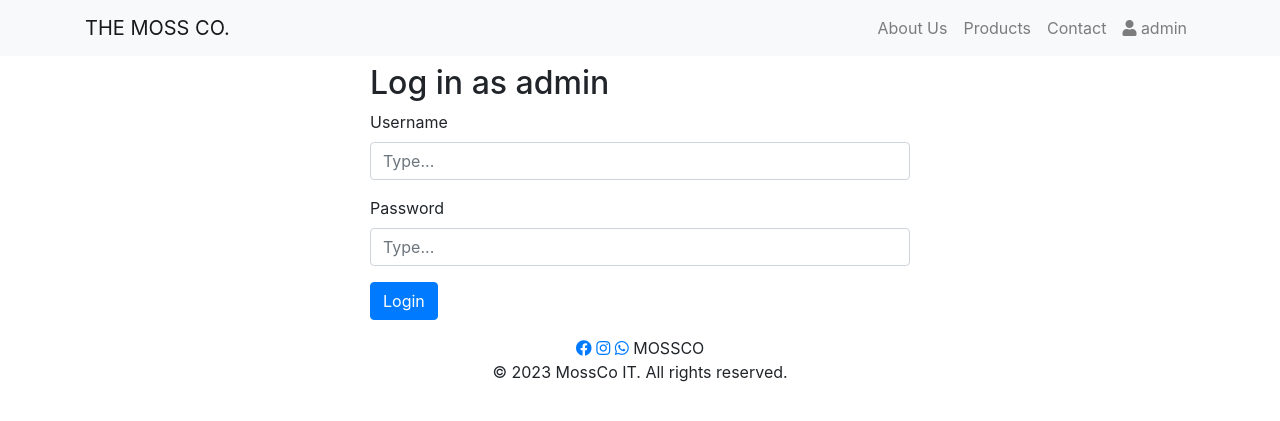
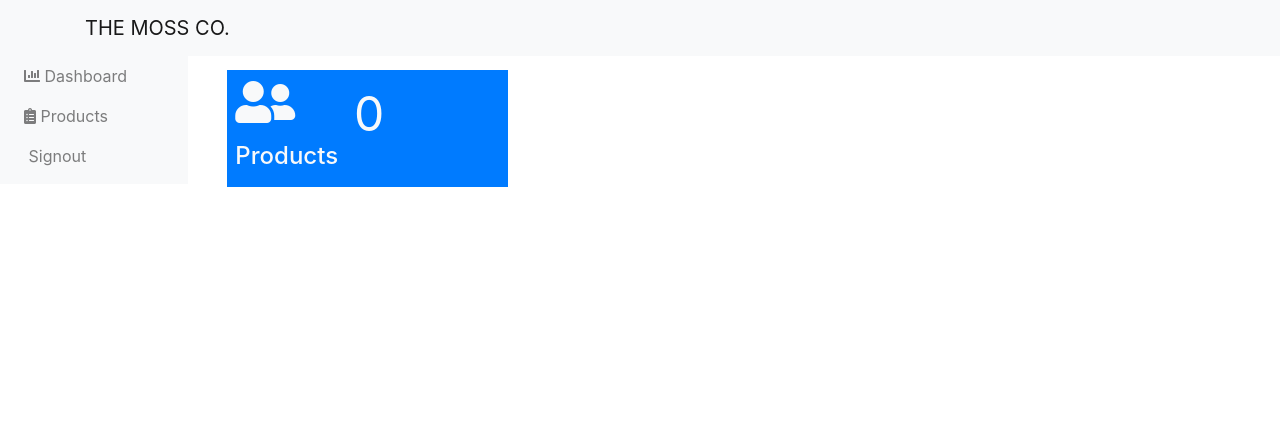
Before and after one commit to ndahimana154/mossco-products-website, a PHP site: page /admin-home.php in a window 1280 px wide. Shown: the top 421 px of the page. Run offline with PHP 8.4, Linux system fonts and the light colour scheme; data that the repository does not hold is empty.

Commit message:
Finished displaying products

```diff
--- a/admin-home.php
+++ b/admin-home.php
@@ -19,66 +19,45 @@
 
     <!-- Navigation -->
     <?php
-        include("php/out-nav.php");
+        include("php/admin-nav.php");
     ?>
 
-    <!-- Login Form -->
-    <div class="container mt-5">
-        <div class="row justify-content-center">
-            <div class="col-md-6 mt-3">
-                <h2>
-                    Log in as admin
-                </h2>
-                <form action="" method="POST">
-                    <?php
-                        if (isset($_POST['loginBTN'])) {
-                            $un = $_POST['username'];
-                            $pw = $_POST['password'];
-                            $check_un = mysqli_query($server,"SELECT * from admin WHERE user_name = '$un'");
-                            if (mysqli_num_rows($check_un) !=1) {
-                                ?>
-                                <p class="alert alert-danger">
-                                    Username not found!
-                                </p>
-                                <?php
-                            }
-                            else {
-                                $check_pw_match = mysqli_query($server,"SELECT * from admin WHERE user_name = '$un'
-                                    AND password = '$pw'
-                                ");
-                                if (mysqli_num_rows($check_pw_match) !=1) {
-                                    ?>
-                                    <p class="alert alert-danger">
-                                        Password doesn't match with Username
-                                    </p>
-                                    <?php
-                                }
-                                else {
-                                    $data_userid = mysqli_fetch_array($check_pw_match);
-                                    $userid = $data_userid['user_id'];
-                                    $_SESION['acting_user_id'] = $userid;
-                                    header("location: admin-home.php");
-                                }
-                            }
-                        }
-                    ?>
-                    <div class="form-group">
-                        <label for="username">Username</label>
-                        <input type="text" class="form-control" id="username" name="username" placeholder="Type..." required>
+    <div class="row" style="">
+        <!-- Left navigation links -->
+        <?php
+            include("php/admin-left-links.php");
+        ?>
+        <!-- Dashboard Content -->
+        <div class="col-md-8">
+            <!-- Right div with dashboard content -->
+            <h2>Dashboard</h2>
+            <div class="row p-3">
+                <div class="col-md-4 m-2">
+                    <div class="dashboard-box bg-primary text-light p-2 row">
+                        <div class="mr-3">
+                            <i class="fas fa-user-friends fa-3x mb-3 flex-1"></i>
+                            <h4>Products</h4>
+                        </div>
+
+                        <p class="mb-0 fa-3x">
+                            <?php
+                                $get_products = mysqli_query($server,"SELECT * from products");
+                                echo mysqli_num_rows($get_products);
+                            ?>
+                        </p>
                     </div>
-                    <div class="form-group">
-                        <label for="password">Password</label>
-                        <input type="password" class="form-control" id="password" name="password" placeholder="Type..." required>
-                    </div>
-                    <button type="submit" name="loginBTN" class="btn btn-primary">Login</button>
-                </form>
+                </div>
+
+
+                <!-- Add more dashboard cards here -->
             </div>
+            <!-- Add your dashboard components here -->
         </div>
     </div>
 
     <!-- Footer -->
     <?php
-        include("php/footer.php");
+        // include("php/footer.php");
     ?>
 
     <!-- Add Bootstrap JS script link here -->
--- /dev/null
+++ b/php/admin-left-links.php
@@ -0,0 +1,20 @@
+<!-- Left navigation links -->
+<div class="col-md-2 mt-5">
+    <nav class="navbar navbar-expand-md navbar-light bg-light">
+        <div class="collapse navbar-collapse" id="navbarNav">
+            <ul class="navbar-nav flex-column">
+                <li class="nav-item">
+                    <a class="nav-link" href="admin-home.php"><i class="fas fa-chart-bar"></i> Dashboard</a>
+                </li>
+                <li class="nav-item">
+                    <a class="nav-link" href="admin-products.php"><i class="fas fa-clipboard-list"></i> Products</a>
+                </li>
+
+                <li class="nav-item">
+                    <a class="nav-link" href="sign-out.php?administration"><i class="fas fa-sign-out"></i> Signout</a>
+                </li>
+                <!-- Add more navigation links here -->
+            </ul>
+        </div>
+    </nav>
+</div>
--- /dev/null
+++ b/php/admin-nav.php
@@ -0,0 +1,19 @@
+<nav class="navbar navbar-expand-lg navbar-light bg-light fixed-top" id="navbar">
+        <div class="container">
+            <a class="navbar-brand" href="index.php">THE MOSS CO.</a>
+            <button class="navbar-toggler" type="button" data-toggle="collapse" data-target="#navbarNav"
+                    aria-controls="navbarNav" aria-expanded="false" aria-label="Toggle navigation">
+                <span class="navbar-toggler-icon"></span>
+            </button>
+            <div class="collapse navbar-collapse" id="navbarNav">
+                <!-- <ul class="navbar-nav ml-auto">
+                    <li class="nav-item"><a class="nav-link" href="index.php#about">About Us</a></li>
+                    <li class="nav-item"><a class="nav-link" href="index.php#products">Products</a></li>
+                    <li class="nav-item"><a class="nav-link" href="index.php#contact">Contact</a></li>
+                    <li class="nav-item"><a class="nav-link" href="admin-login.php">
+                        <i class="fa fa-user"></i> admin
+                    </a></li>
+                </ul> -->
+            </div>
+        </div>
+    </nav>
```
Also changed, not shown: admin-new-product.php (added, +110 -0 lines), admin-products.php (added, +110 -0 lines).
